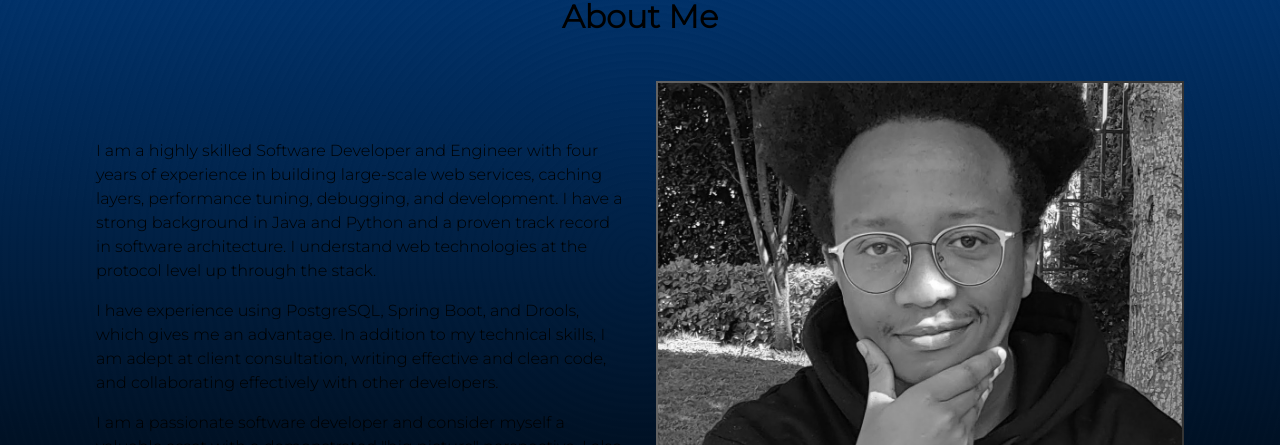
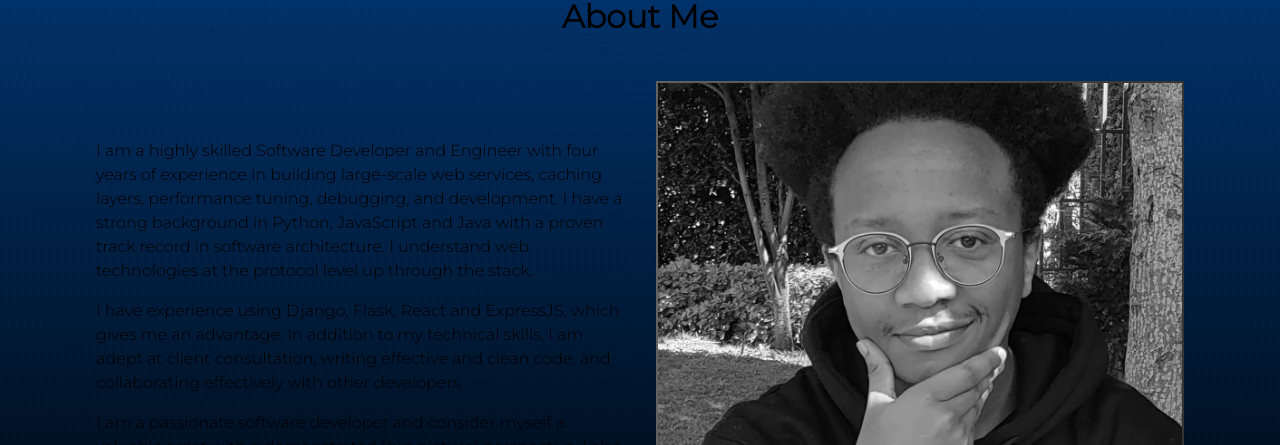
Before and after one commit to FelixWaweru/who-am-i, a Next.js app: page / in a window 1280 px wide. Shown: the part 920-1365 px from the top of the page. Built offline with nearby package versions, Linux system fonts and the light colour scheme.

Commit message:
feat: profile updates

```diff
--- a/src/app/components/About.js
+++ b/src/app/components/About.js
@@ -7,10 +7,10 @@ const About = () => {
       <div className="flex-about">
         <div className="about-text">
           <p>
-            I am a highly skilled Software Developer and Engineer with four years of experience in building large-scale web services, caching layers, performance tuning, debugging, and development. I have a strong background in Java and Python and a proven track record in software architecture. I understand web technologies at the protocol level up through the stack.
+            I am a highly skilled Software Developer and Engineer with four years of experience in building large-scale web services, caching layers, performance tuning, debugging, and development. I have a strong background in Python, JavaScript and Java with a proven track record in software architecture. I understand web technologies at the protocol level up through the stack.
           </p>
           <p>
-            I have experience using PostgreSQL, Spring Boot, and Drools, which gives me an advantage. In addition to my technical skills, I am adept at client consultation, writing effective and clean code, and collaborating effectively with other developers.
+            I have experience using Django, Flask, React and ExpressJS, which gives me an advantage. In addition to my technical skills, I am adept at client consultation, writing effective and clean code, and collaborating effectively with other developers.
           </p>
           <p>
             I am a passionate software developer and consider myself a valuable asset with a demonstrated &#34;big picture&#34; perspective. I also have the capacity to work at a detailed level across a wide range of technologies and methodologies.
--- a/src/app/components/NavBar.js
+++ b/src/app/components/NavBar.js
@@ -11,7 +11,7 @@ const Navbar = () => {
         <a href="#about" className="mx-1 cta-btn responsive-nav">About Me</a>
         <a href="#projects" className="mx-1 cta-btn responsive-nav">Projects</a>
         <a href="#blog" className="mx-1 cta-btn responsive-nav">Blog</a>
-        <a href="https://drive.google.com/file/d/137j8qTNUTnq3uh5emHAl0SBUSMrp9bOO/view?usp=share_link" target="_blank" className="mx-1 cta-btn">Resume</a>
+        <a href="https://drive.google.com/file/d/13Fv6JrZyZPDiNxaNvRSrKDWsaMun3bMp/view?usp=sharing" target="_blank" className="mx-1 cta-btn">Resume</a>
       </div>
     </div>
   )
```
